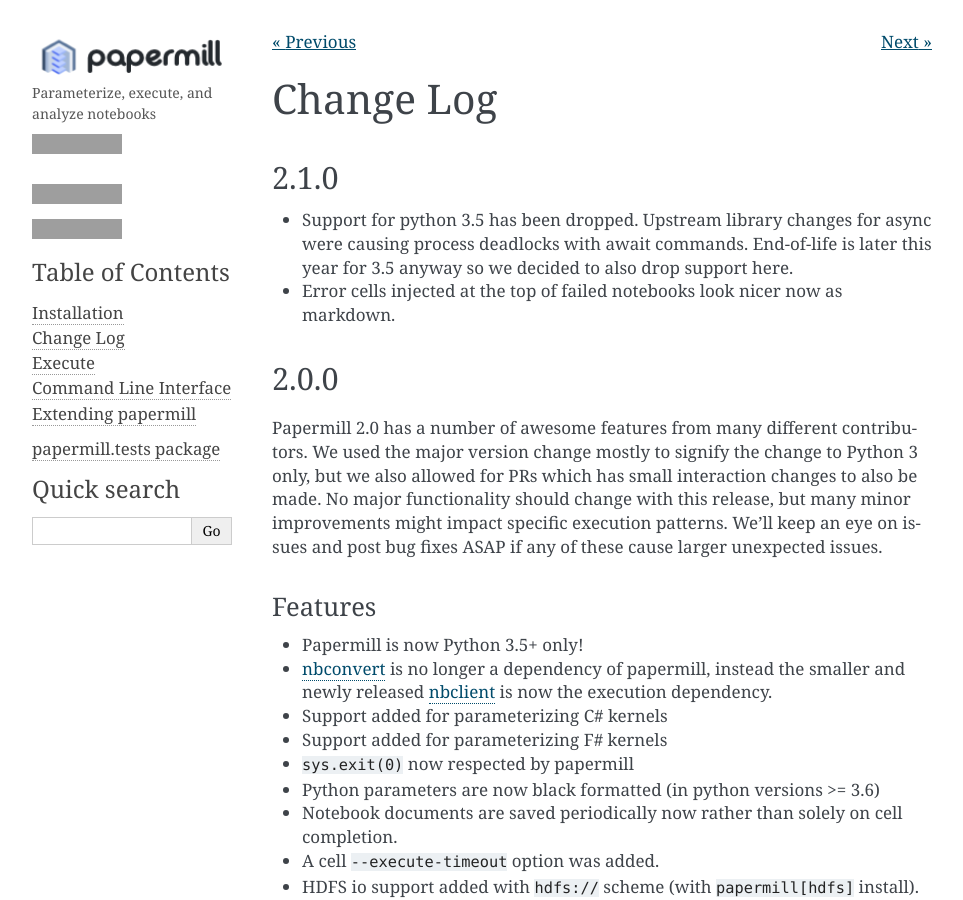
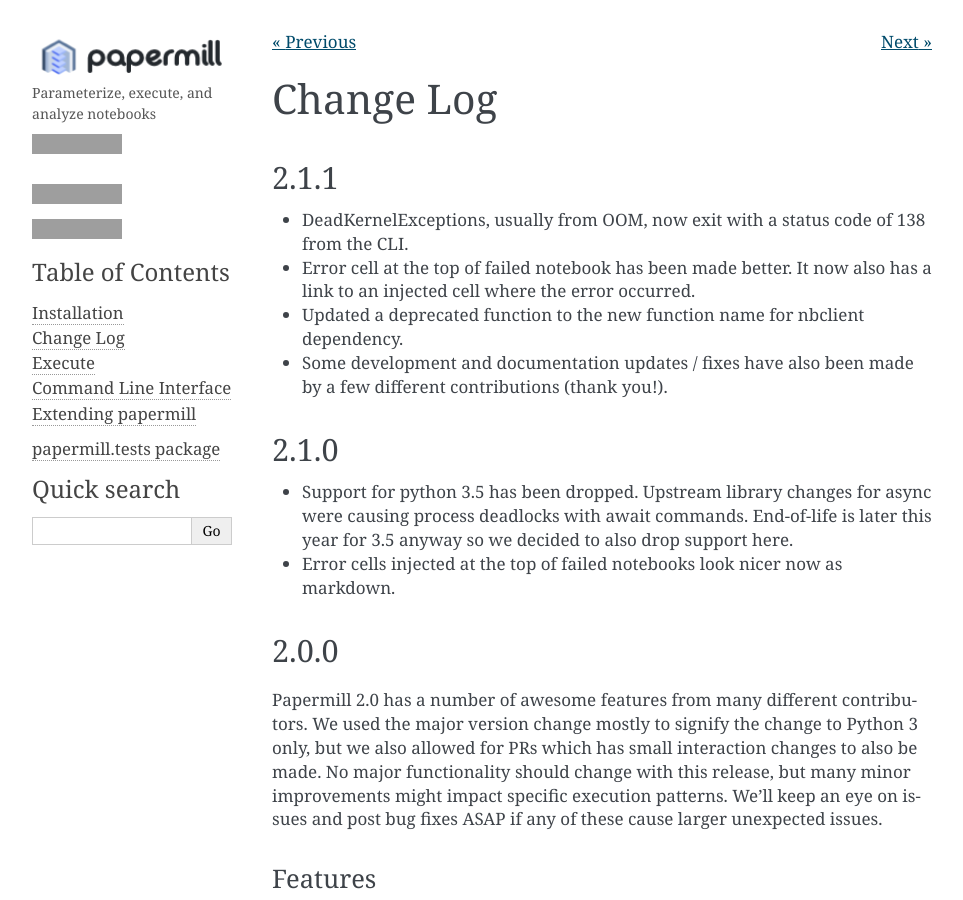
Before and after one commit to nteract/papermill, a Sphinx documentation site: the page built from docs/changelog.md, in a window 1280 px wide and 900 px high, cut to the strip 0-900 px from the top of the window. Shown: the whole strip, without its empty margins (148-1111 px from the left). Built offline with Sphinx 7.4.7, drawn with Linux system fonts in a browser that asks for light colours; pages that are not in the unit, such as notebooks, are missing from menus; grey boxes are pictures that could not be loaded.

Commit message:
Updated changelog for 2.1.1 release

```diff
--- a/docs/changelog.md
+++ b/docs/changelog.md
@@ -1,4 +1,11 @@
 # Change Log
+
+## 2.1.1
+
+- DeadKernelExceptions, usually from OOM, now exit with a status code of 138 from the CLI.
+- Error cell at the top of failed notebook has been made better. It now also has a link to an injected cell where the error occurred.
+- Updated a deprecated function to the new function name for nbclient dependency.
+- Some development and documentation updates / fixes have also been made by a few different contributions (thank you!).
 
 ## 2.1.0
 
```
